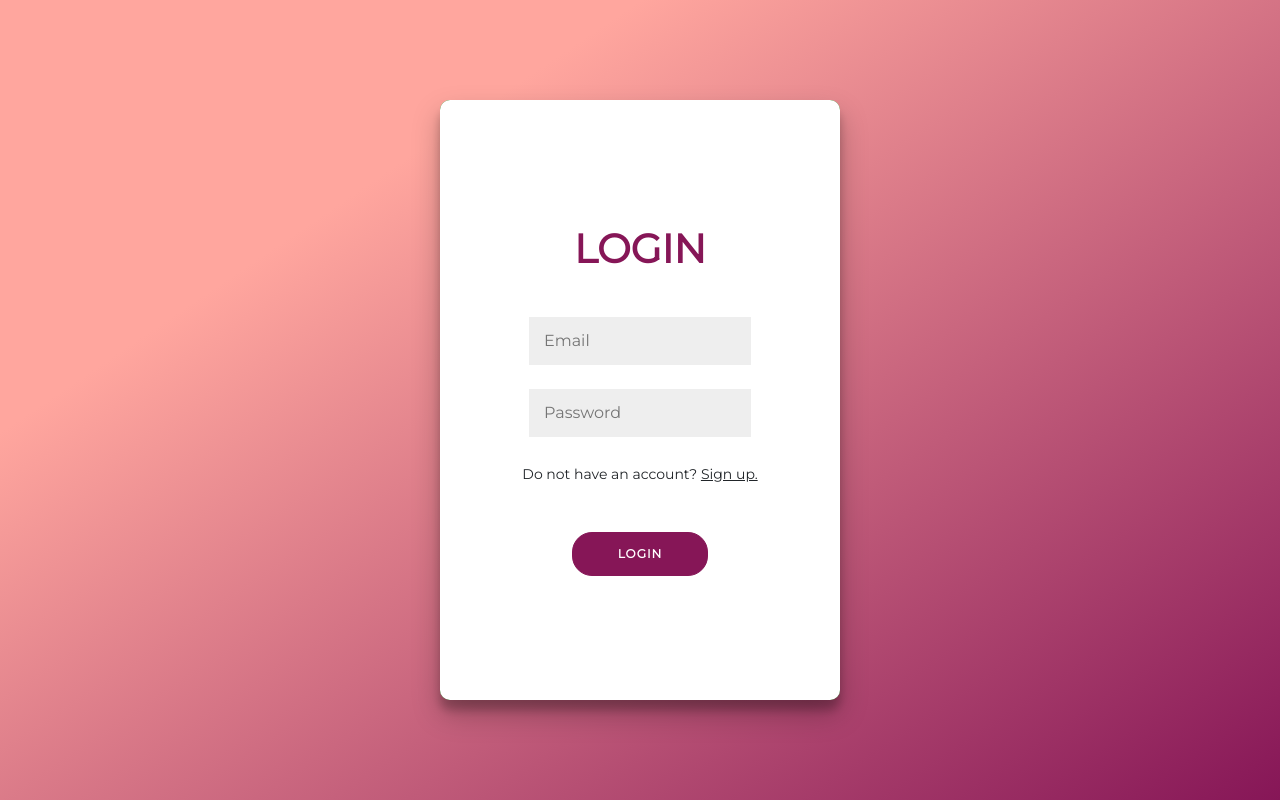
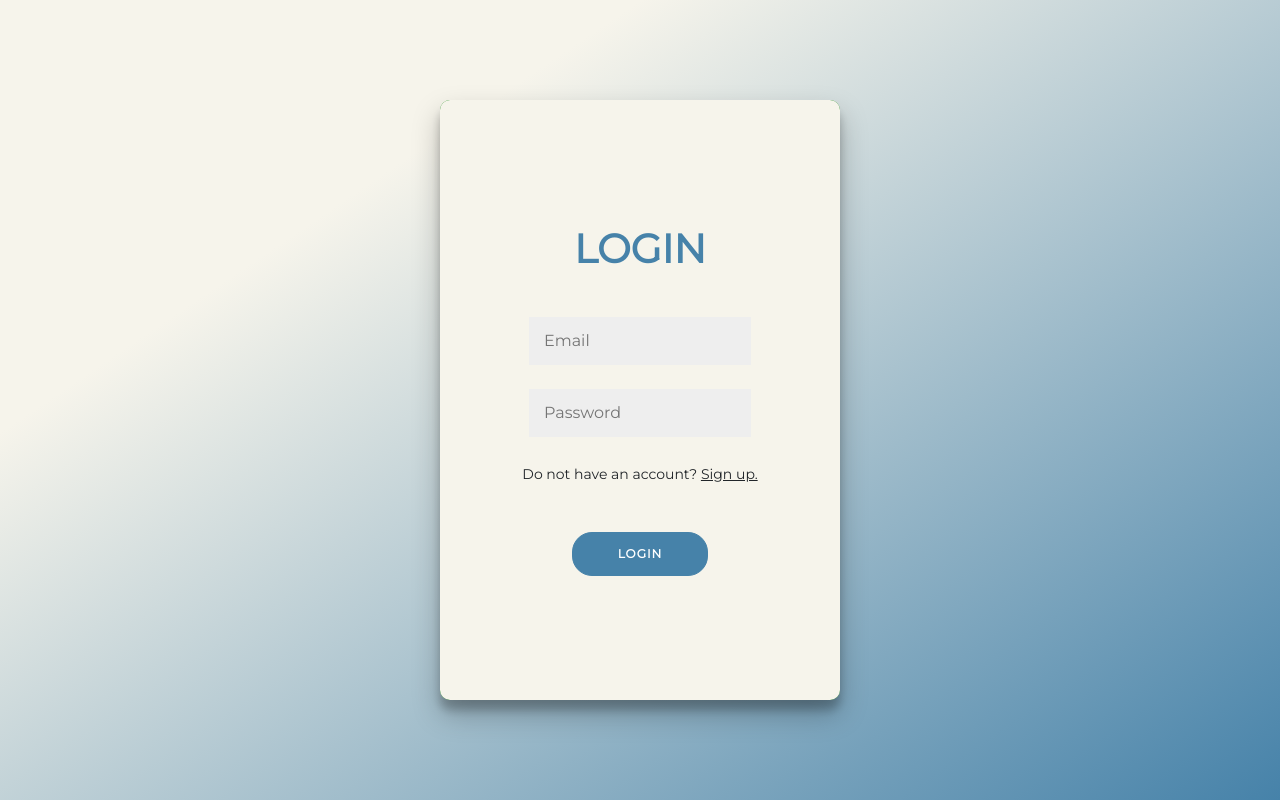
Before and after one commit to JP109/Goal-tracker-calendar, an Angular app in the folder client/: page /login in a window 1280 px wide. Built offline with nearby package versions, Linux system fonts and the light colour scheme.

Commit message:
Theme change in login and sidemenu component.

```diff
--- a/client/src/app/auth/login/login.component.sass
+++ b/client/src/app/auth/login/login.component.sass
@@ -1,8 +1,14 @@
 // @import url('https://fonts.googleapis.com/css?family=Montserrat:400,800');
+
+$primary : #4682A9
+$secondary : #749BC2
+$tertiary : #91C8E4
+$accent : #F6F4EB
+
 h1
 	font-weight: bold
 	margin: 0
-	color: #861657
+	color: $primary
 	padding-bottom: 2rem
 
 h2
@@ -26,8 +32,8 @@ a
 
 button
 	border-radius: 20px
-	border: 1px solid #861657
-	background-color: #861657
+	border: 1px solid $primary
+	background-color: $primary
 	color: #FFFFFF
 	font-size: 12px
 	font-weight: bold
@@ -44,7 +50,7 @@ button:focus
 	outline: none
 
 form
-	background-color: #FFFFFF
+	background-color: $accent
 	display: flex
 	align-items: center
 	justify-content: center
@@ -62,8 +68,8 @@ input
 
 .container
 	// background: linear-gradient(to right, #FF4B2B, #FF416C)
-	background-color: #861657
-	background-image: linear-gradient(326deg, #861657 0%, #ffa69e 74%)
+	background-color: $primary
+	background-image: linear-gradient(326deg, $primary 0%, $accent 74%)
 	position: relative
 	overflow: hidden
 	// width: 768px
--- a/client/src/app/components/side-menu/side-menu.component.html
+++ b/client/src/app/components/side-menu/side-menu.component.html
@@ -8,7 +8,7 @@
       <div class="side-menu-top">
       </div>
       <div class="side-menu-bottom">
-            <button class="logout" *ngIf="userIsAuthenticated" (click)="onLogout()">Logout</button>
+        <button class="logout p-3 m-4" *ngIf="userIsAuthenticated" (click)="onLogout()">Logout</button>
       </div>
 </div>
 
```
